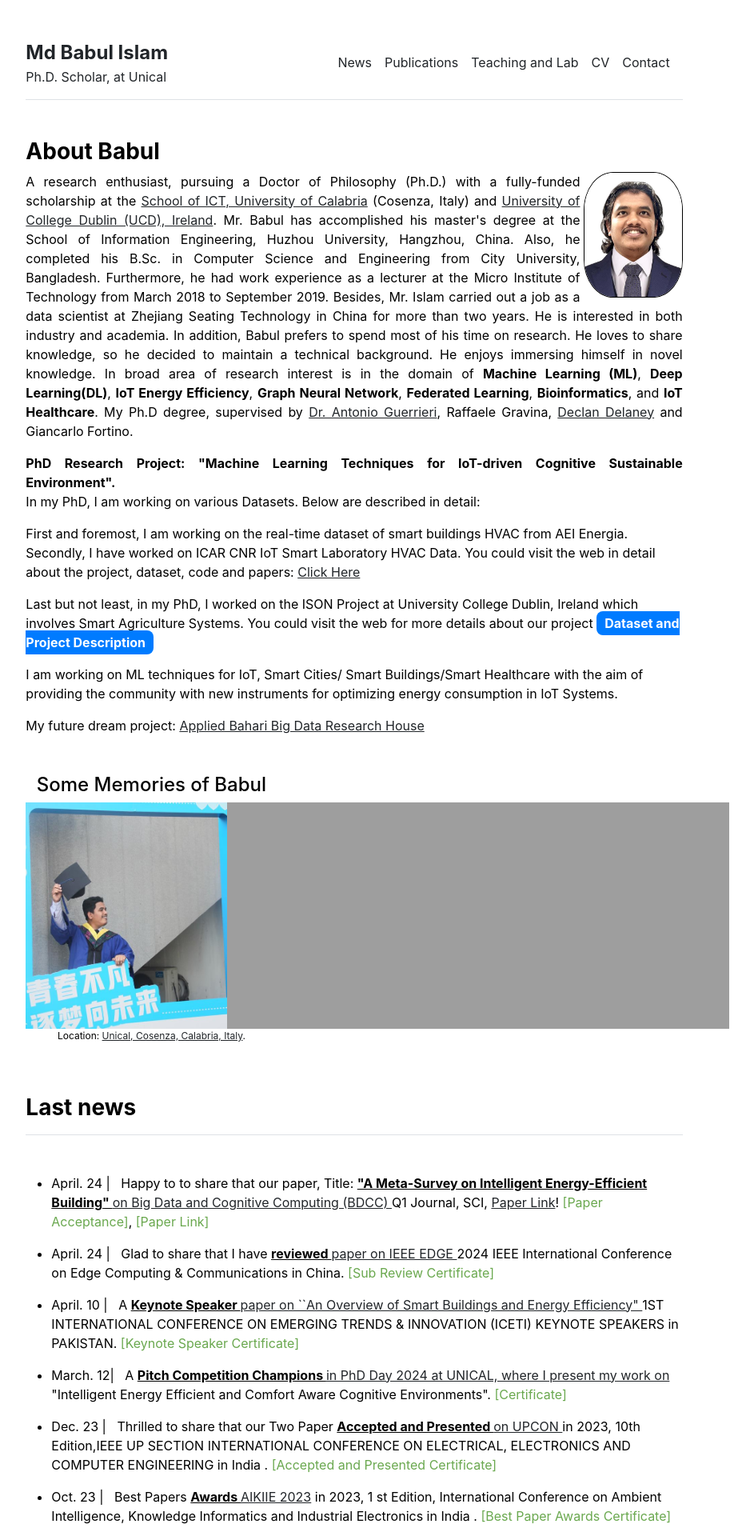
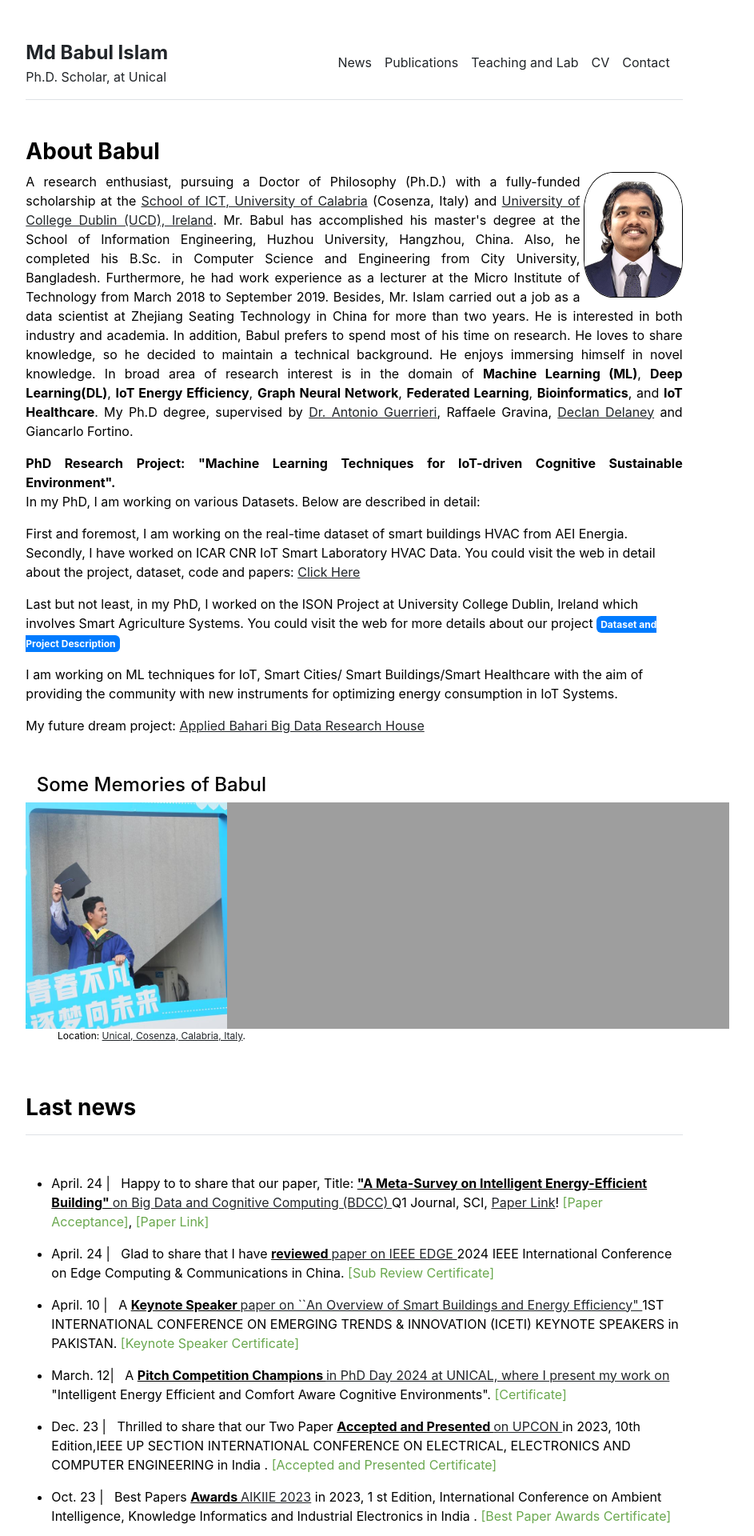
Before and after one commit to babulcseian/babulcseian.github.io, a Jekyll site: the page built from index.md, in a window 1280 px wide. Shown: the top 1920 px of the page at 80% size, without its empty margins (197-1140 px from the left). Built offline with Jekyll 4.4.1, drawn with Linux system fonts in a browser that asks for light colours; a style sheet for code colours, icons or effects is not loaded.

Commit message:
Update home.html

```diff
--- a/_layouts/home.html
+++ b/_layouts/home.html
@@ -30,10 +30,10 @@ Last but not least, in my PhD, I worked on the ISON Project at University Colleg
 You could visit the web  for more details about our project <a href="https://babulcseian.github.io/soil_sensors_data/"
    style="color: #ffffff;
           background-color: #007bff;
-          padding: 5px 10px;
-          border-radius: 8px;
+          padding: 3px 5px;
+          border-radius: 6px;
           text-decoration: none;
-          font-size: 16px;
+          font-size: 12px;
           font-weight: bold;
           transition: background-color 0.3s ease, color 0.3s ease;"
    onmouseover="this.style.backgroundColor='#0056b3'; this.style.color='#ffcc00';"
```
